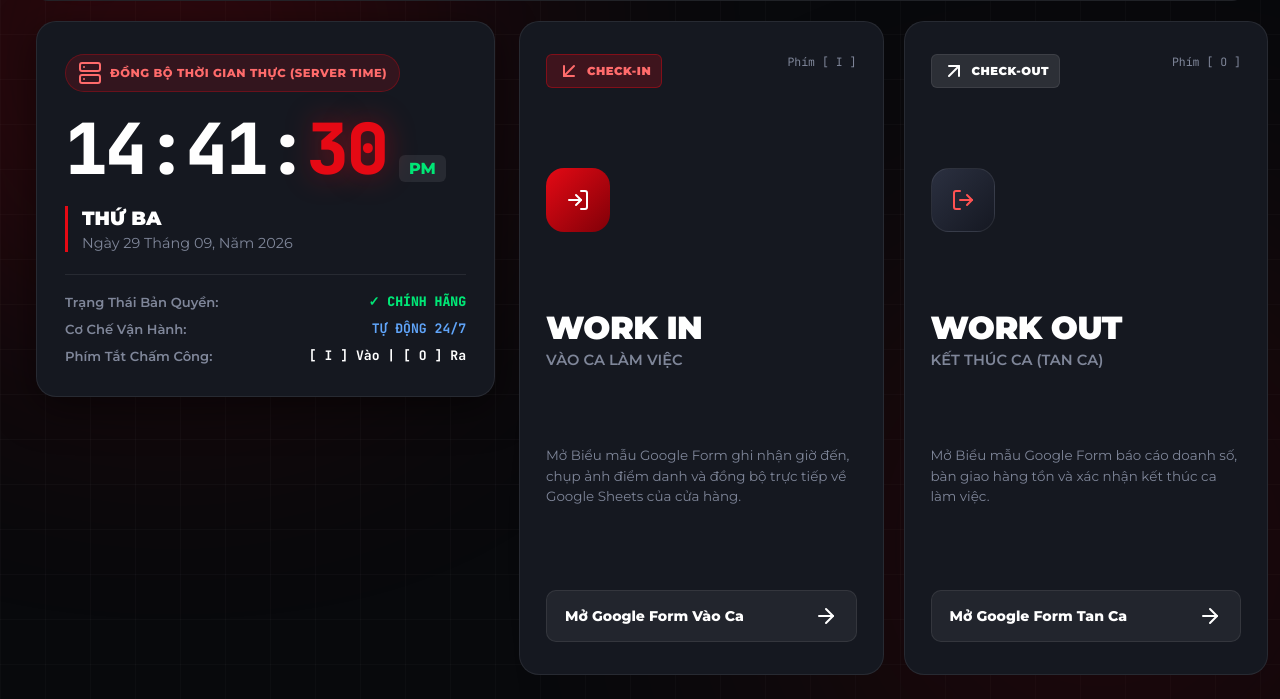
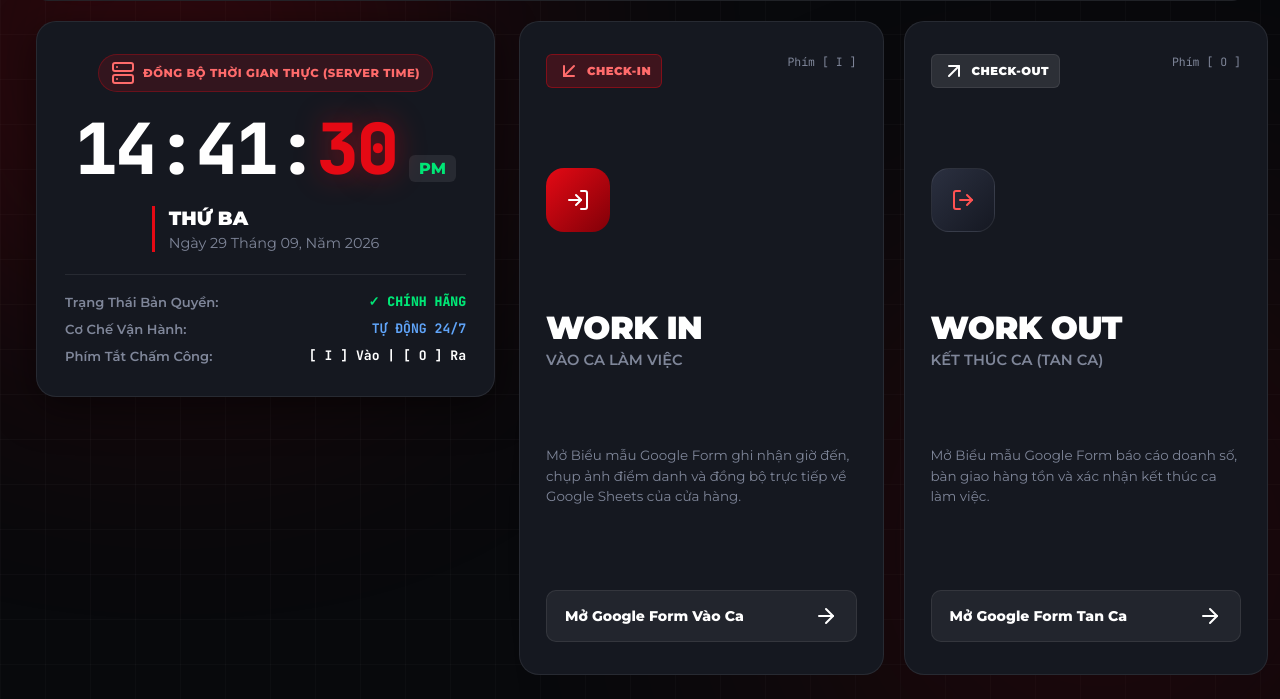
Before and after one commit to nguyenvu52pc-glitch/IELTS_WRITING, a plain HTML site: page index.html in a window 1280 px wide. Shown: the part 101-800 px from the top of the page. Drawn offline with nearby package versions, Linux system fonts and the light colour scheme; no server answers.

Commit message:
Add files via upload

```diff
--- a/index.html
+++ b/index.html
@@ -339,6 +339,7 @@
       padding: 32px 28px;
       display: flex;
       flex-direction: column;
+      align-items: center;
       gap: 22px;
       box-shadow: 0 10px 40px rgba(0,0,0,0.5);
     }
@@ -359,8 +360,10 @@
     }
 
     .digital-clock-container {
+      width: 100%;
       display: flex;
       align-items: baseline;
+      justify-content: center;
       gap: 12px;
     }
 
@@ -385,12 +388,15 @@
     .date-container {
       border-left: 3px solid var(--primary-red);
       padding-left: 14px;
+      width: fit-content;
+      align-self: center;
     }
 
     .day-of-week { font-size: 1.2rem; font-weight: 900; color: #fff; }
     .full-date { font-size: 0.9rem; color: var(--text-dim); margin-top: 4px; }
 
     .kiosk-info-box {
+      width: 100%;
       border-top: 1px solid var(--border-light);
       padding-top: 18px;
       display: flex;
```
